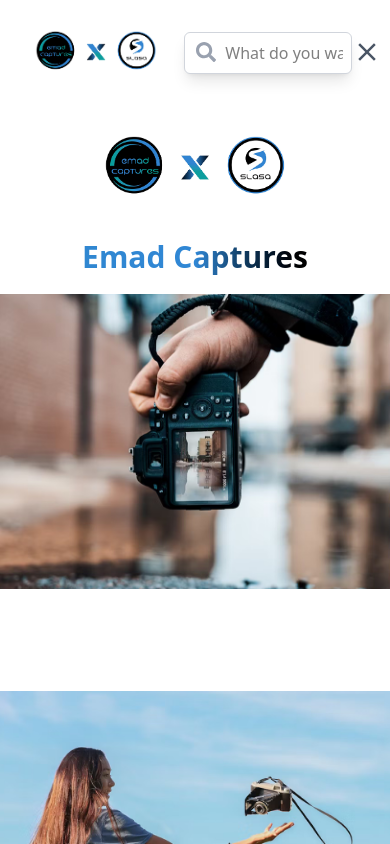
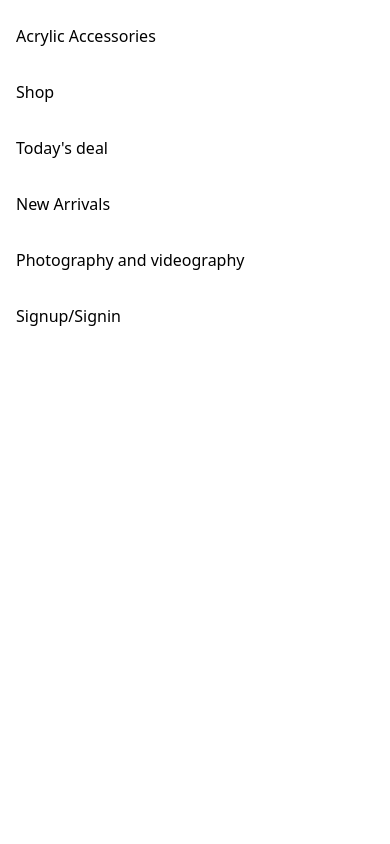
Before and after one commit to Sachin-0099/new-sl, a React (Vite) app: page / in a window 390 px wide. Both pictures are taken after a click on the button 367 px from the left and 52 px from the top of the page. Shown: the top 844 px of the page. Built offline with nearby package versions, Linux system fonts and the light colour scheme.

Commit message:
responsive-nav

```diff
--- a/src/components/Navigation/HeaderNav.jsx
+++ b/src/components/Navigation/HeaderNav.jsx
@@ -31,16 +31,16 @@ const HeaderNav = () => {
           <span className="lg:text-sm md:text-xs">Sell With Us</span>
         </div>
       </nav>
+
       <div className="py-3">
         <div className="px-2 flex items-center justify-center">
-
           {/* img */}
-          <div className="w-[35vh] h-20">
-            <img src={logo} className="w-full h-full object-cover"/>
+          <div className="lg:w-[35vh] md:w-[35vh] w-[18vh] h-20">
+            <img src={logo} className="w-full h-full object-contain"/>
           </div>
 
           {/* left-side navigation link */}
-          <div className="w-[50%] md:hidden hidden lg:flex items-center justify-start space-x-7">
+          <div className="w-[54%] md:hidden hidden lg:flex items-center justify-start space-x-7">
             {['Acrylic','Shops','Photography & videography'].map((items,index)=>(
               <>
               <a className="text-xl hover:scale-115 hover:border hover:border-outline-1 hover:border-blue-500 hover:text-blue-500 p-2 transition ease-in-ease-out">
@@ -50,7 +50,7 @@ const HeaderNav = () => {
             ))}
           </div>
 
-          <div className="relative h-10 lg:w-[40%] md:w-[50%] lg:mx-1 md:mx-10">
+          <div className="relative h-10 lg:w-[40%] md:w-[50%] lg:mx-1 md:mx-10 mx-3">
             <input
             className="h-10 w-[100%] bg-white rounded-md py-5 pl-10 pr-2 outline-none border border-gray-300 border-outline-2 shadow-lg"
             placeholder="What do you want?"
@@ -79,7 +79,65 @@ const HeaderNav = () => {
            <CiHeart size={25} className="flex" />
            <FaShoppingCart size={25} className="flex" />
            <CiGlobe size={25} className="flex" />
-         </div>
+          </div>
+
+          <div>
+            {isMenuOpen && (
+            <div
+              className="lg:hidden md:flex flex fixed inset-0 bg-opacity-50 backdrop-blur-sm z-50"
+              onClick={() => setIsMenuOpen(false)} // Close the menu when clicking outside
+            >
+            <div
+                className="bg-white w-full md:w-2/3 h-full absolute right-0 top-0 p-4 space-y-4"
+                onClick={(e) => e.stopPropagation()} // Prevent closing when clicking inside sidebar
+            >
+            <a
+            href="#"
+            className="block py-2 hover:text-gray-600"
+            onClick={() => setIsMenuOpen(false)} // Close menu when a link is clicked
+            >
+              Acrylic Accessories
+            </a>
+            <a
+            href="#"
+            className="block py-2 hover:text-gray-600"
+            onClick={() => setIsMenuOpen(false)}
+            >
+            Shop
+            </a>
+            <a
+            href="#"
+            className="block py-2 hover:text-gray-600"
+            onClick={() => setIsMenuOpen(false)}
+            >
+            Today's deal
+            </a>
+            <a
+            href="#"
+            className="block py-2 hover:text-gray-600"
+            onClick={() => setIsMenuOpen(false)}
+            >
+            New Arrivals
+            </a>
+            <a
+              href="#"
+              className="block py-2 hover:text-gray-600"
+              onClick={() => setIsMenuOpen(false)}
+            >
+            Photography and videography
+            </a>
+            <a
+              href="#"
+              className="block py-2 hover:text-gray-600"
+              onClick={() => setIsMenuOpen(false)}
+            >
+              Signup/Signin
+            </a>
+          </div>
+        </div>
+    )}
+
+          </div>
         </div>
       </div>
     </>
```
